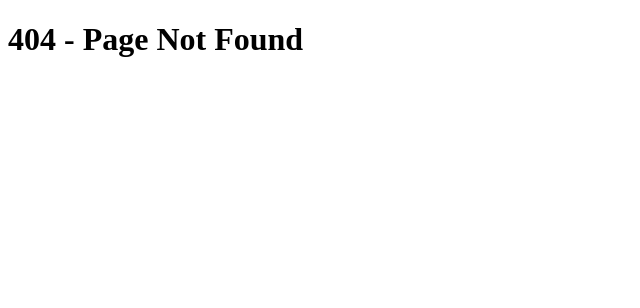
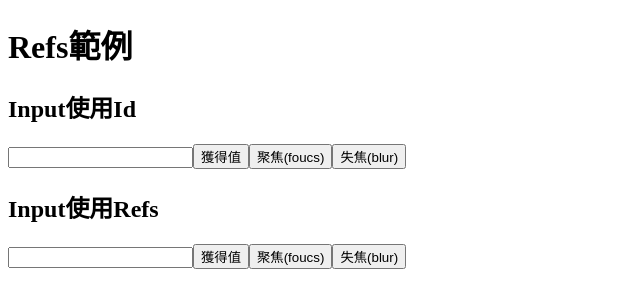
Before and after one commit to k104031002/next-base, a Next.js app: page /cs-0411/refs-demo in a window 1280 px wide. Before the commit this address had no page. Shown: the top 308 px of the page, without its empty margins (0-640 px from the left). Built offline with nearby package versions, Linux system fonts and the light colour scheme.

Commit message:
0411 第六節課

```diff
--- /dev/null
+++ b/components/refs-demo/input-id.js
@@ -0,0 +1,25 @@
+// import React from 'react'
+
+export default function InputId() {
+  return (
+    <>
+      <h2>Input使用Id</h2>
+      <input type="text" id="my-input" />
+      <button
+        onClick={() => {
+          alert(document.getElementById('my-input').value)
+        }}
+      >獲得值</button>
+      <button
+        onClick={() => {
+          document.getElementById('my-input').focus()
+        }}
+      >聚焦(foucs)</button>
+      <button
+        onClick={() => {
+          document.getElementById('my-input').blur()
+        }}
+      >失焦(blur)</button>
+    </>
+  )
+}
--- /dev/null
+++ b/components/refs-demo/input-refs.js
@@ -0,0 +1,25 @@
+import { useRef } from 'react'
+
+export default function InputRefs() {
+  // 1. 宣告一組ref給文字輸入框使用
+  // 初始值對應的是getElementById沒獲得元素引用時，會得到null值
+  //   執行後 inputRef 會是一個物件值 `{current:null}`
+  const inputRef = useRef(null)
+
+  return (
+    <>
+      <h2>Input使用Refs</h2>
+      {/* 2. 在要使用ref的元素上加入ref屬性(注意ref並不屬於props) */}
+      <input type="text" ref={inputRef}/>
+      <button onClick={() => {
+        alert(inputRef.current.value)
+      }}>獲得值</button>
+      <button onClick={() => {
+        inputRef.current.focus()
+      }}>聚焦(foucs)</button>
+      <button onClick={() => {
+        inputRef.current.blur()
+      }}>失焦(blur)</button>
+    </>
+  )
+}
--- /dev/null
+++ b/pages/cs-0411/refs-demo.js
@@ -0,0 +1,13 @@
+import React from 'react'
+import InputId from '@/components/refs-demo/input-id'
+import InputRefs from '@/components/refs-demo/input-refs'
+
+export default function RefsDemo() {
+  return (
+    <>
+      <h1>Refs範例</h1>
+      <InputId />
+      <InputRefs />
+    </>
+  )
+}
```
